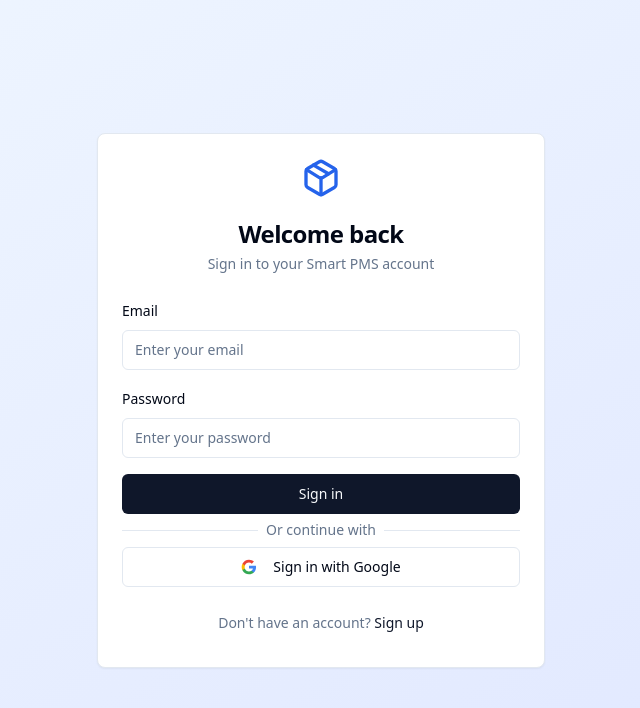
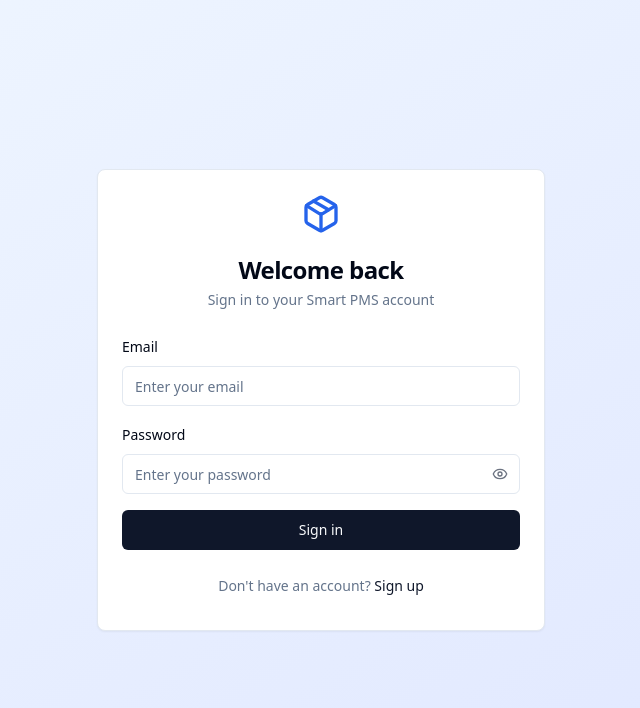
Before and after one commit to hostel-management-system07/Hems-Pms-07, a React (Vite) app: page /auth in a window 1280 px wide. Shown: the top 708 px of the page, without its empty margins (319-959 px from the left). Built offline with nearby package versions, Linux system fonts and the light colour scheme; no server answers.

Commit message:
Update LoginForm.tsx

```diff
--- a/src/components/auth/LoginForm.tsx
+++ b/src/components/auth/LoginForm.tsx
@@ -1,13 +1,12 @@
-
 import { useState } from 'react';
 import { useAuth } from '@/hooks/useAuth';
 import { Button } from '@/components/ui/button';
 import { Input } from '@/components/ui/input';
 import { Label } from '@/components/ui/label';
 import { Card, CardContent, CardDescription, CardHeader, CardTitle } from '@/components/ui/card';
-import { Separator } from '@/components/ui/separator';
 import { Package } from 'lucide-react';
 import { useToast } from '@/hooks/use-toast';
+import { Eye, EyeOff } from 'lucide-react';
 
 interface LoginFormProps {
   onToggleMode: () => void;
@@ -16,8 +15,9 @@ interface LoginFormProps {
 export function LoginForm({ onToggleMode }: LoginFormProps) {
   const [email, setEmail] = useState('');
   const [password, setPassword] = useState('');
+  const [showPassword, setShowPassword] = useState(false);
   const [loading, setLoading] = useState(false);
-  const { signIn, signInWithGoogle } = useAuth();
+  const { signIn } = useAuth();
   const { toast } = useToast();
 
   const handleSubmit = async (e: React.FormEvent) => {
@@ -41,20 +41,8 @@ export function LoginForm({ onToggleMode }: LoginFormProps) {
     }
   };
 
-  const handleGoogleSignIn = async () => {
-    try {
-      await signInWithGoogle();
-      toast({
-        title: "Welcome!",
-        description: "You have successfully signed in with Google.",
-      });
-    } catch (error: any) {
-      toast({
-        title: "Google sign in failed",
-        description: error.message || "Please try again.",
-        variant: "destructive",
-      });
-    }
+  const togglePasswordVisibility = () => {
+    setShowPassword(!showPassword);
   };
 
   return (
@@ -84,52 +72,35 @@ export function LoginForm({ onToggleMode }: LoginFormProps) {
             </div>
             <div className="space-y-2">
               <Label htmlFor="password">Password</Label>
+              <div className="relative">
                 <Input
                   id="password"
-                type="password"
+                  type={showPassword ? "text" : "password"}
                   placeholder="Enter your password"
                   value={password}
                   onChange={(e) => setPassword(e.target.value)}
                   required
+                  className="pr-10"
                 />
+                <Button
+                  type="button"
+                  variant="ghost"
+                  size="sm"
+                  className="absolute right-0 top-0 h-full px-3 py-2 hover:bg-transparent"
+                  onClick={togglePasswordVisibility}
+                >
+                  {showPassword ? (
+                    <EyeOff className="h-4 w-4 text-gray-500" />
+                  ) : (
+                    <Eye className="h-4 w-4 text-gray-500" />
+                  )}
+                </Button>
+              </div>
             </div>
             <Button type="submit" className="w-full" disabled={loading}>
               {loading ? 'Signing in...' : 'Sign in'}
             </Button>
           </form>
-
-          <div className="relative">
-            <Separator />
-            <div className="absolute inset-0 flex items-center justify-center">
-              <span className="bg-background px-2 text-muted-foreground text-sm">Or continue with</span>
-            </div>
-          </div>
-
-          <Button
-            variant="outline"
-            onClick={handleGoogleSignIn}
-            className="w-full"
-          >
-            <svg className="mr-2 h-4 w-4" viewBox="0 0 24 24">
-              <path
-                d="M22.56 12.25c0-.78-.07-1.53-.2-2.25H12v4.26h5.92c-.26 1.37-1.04 2.53-2.21 3.31v2.77h3.57c2.08-1.92 3.28-4.74 3.28-8.09z"
-                fill="#4285F4"
-              />
-              <path
-                d="M12 23c2.97 0 5.46-.98 7.28-2.66l-3.57-2.77c-.98.66-2.23 1.06-3.71 1.06-2.86 0-5.29-1.93-6.16-4.53H2.18v2.84C3.99 20.53 7.7 23 12 23z"
-                fill="#34A853"
-              />
-              <path
-                d="M5.84 14.09c-.22-.66-.35-1.36-.35-2.09s.13-1.43.35-2.09V7.07H2.18C1.43 8.55 1 10.22 1 12s.43 3.45 1.18 4.93l2.85-2.22.81-.62z"
-                fill="#FBBC05"
-              />
-              <path
-                d="M12 5.38c1.62 0 3.06.56 4.21 1.64l3.15-3.15C17.45 2.09 14.97 1 12 1 7.7 1 3.99 3.47 2.18 7.07l3.66 2.84c.87-2.6 3.3-4.53 6.16-4.53z"
-                fill="#EA4335"
-              />
-            </svg>
-            Sign in with Google
-          </Button>
 
           <div className="text-center text-sm">
             <span className="text-muted-foreground">Don't have an account? </span>
```
Lines whose indentation alone changed are shown as unchanged.
